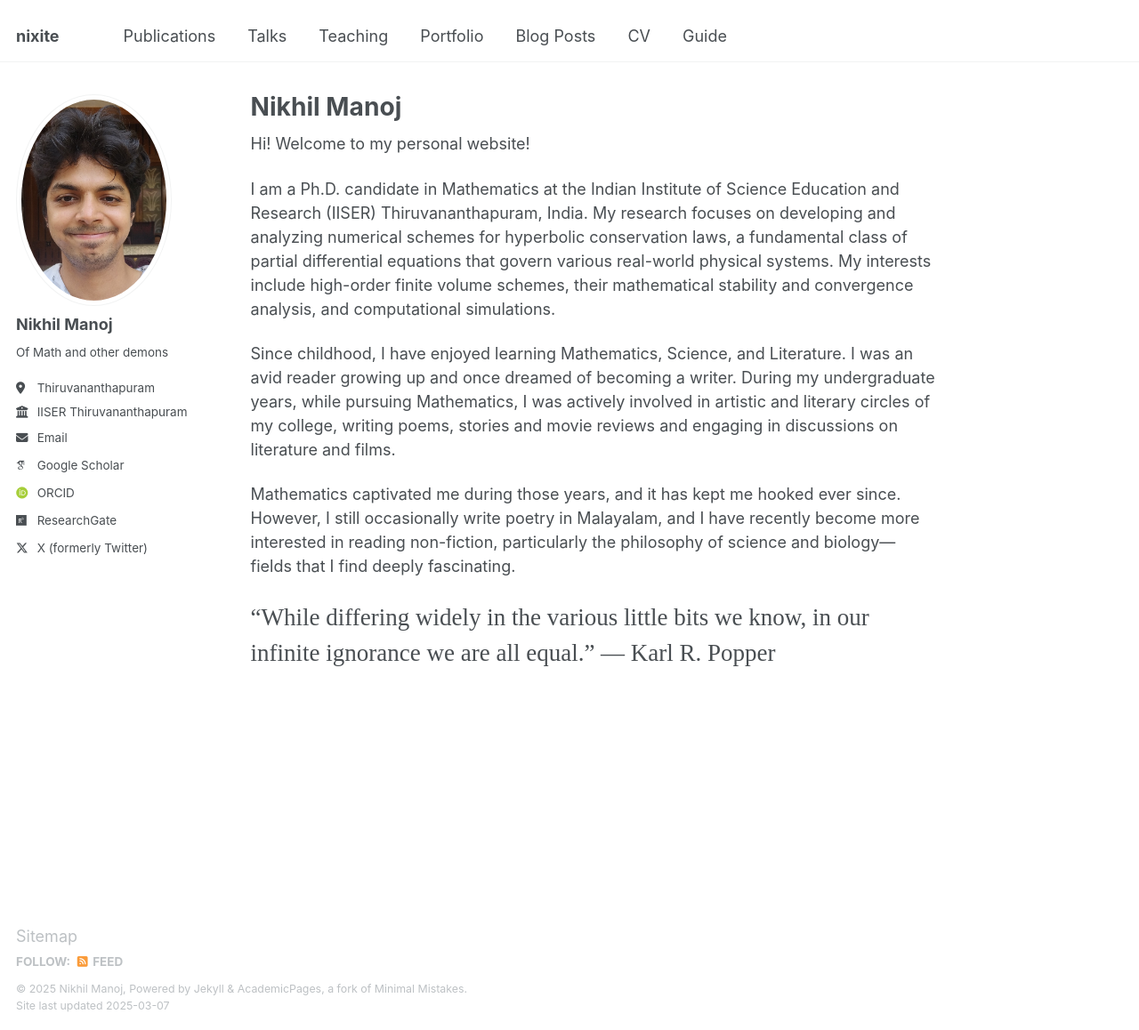
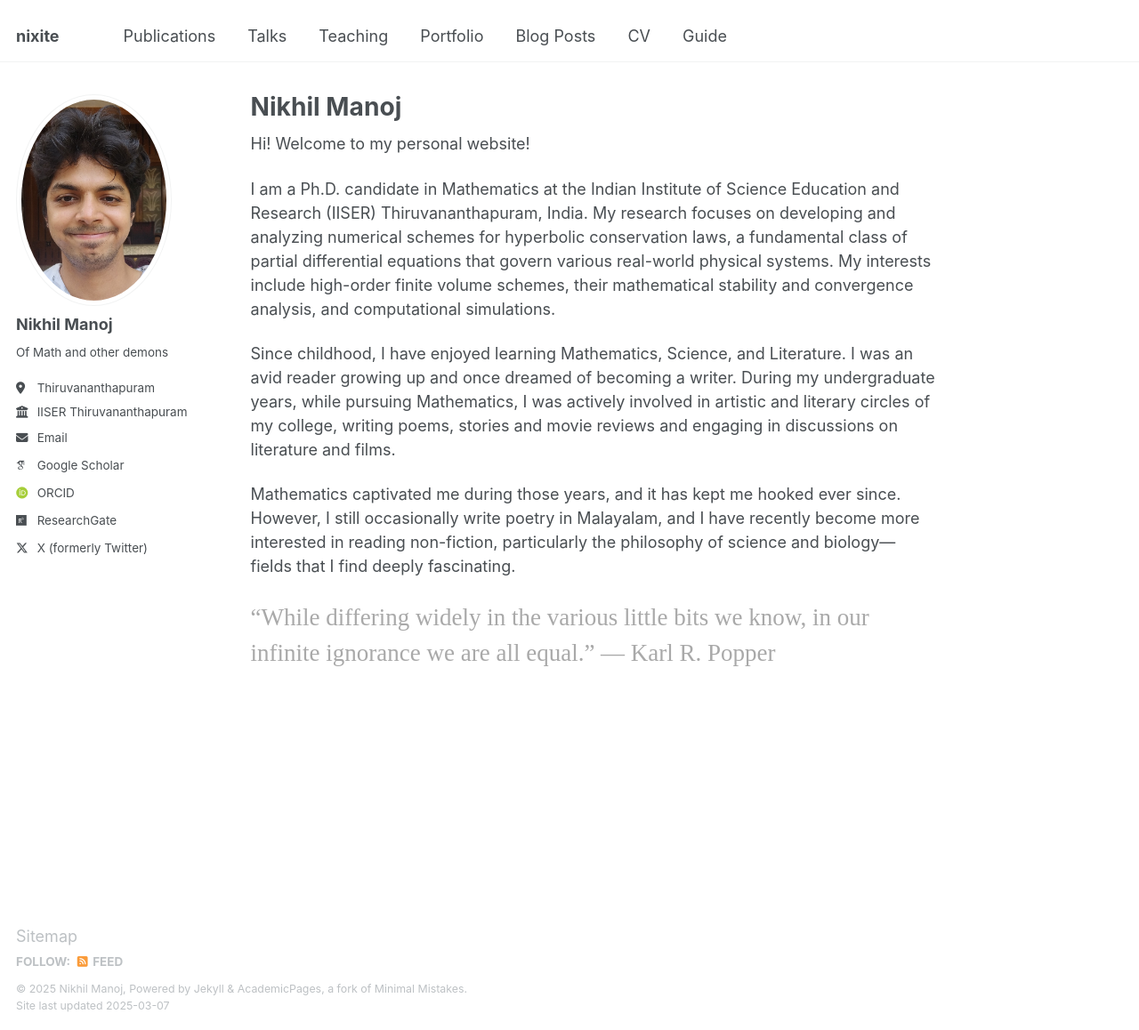
Before and after one commit to nikhil0597/nikhil0597.github.io, a Jekyll site: the page built from _pages/about.md, in a window 1280 px wide and 1158 px high. Shown: the whole window at 89% size. Built offline with Jekyll 4.4.1, drawn with Linux system fonts in a browser that asks for light colours; some web fonts are replaced.

Commit message:
Update about.md

```diff
--- a/_pages/about.md
+++ b/_pages/about.md
@@ -17,6 +17,7 @@ Mathematics captivated me during those years, and it has kept me hooked ever sin
 
 
 
-<span style="font-family: 'Brush Script MT', cursive; font-size: 1.5em;">
-“While differing widely in the various little bits we know, in our infinite ignorance we are all equal.”
-― Karl R. Popper </span>
+<span style="font-family: 'Brush Script MT', cursive; font-size: 1.5em; color: darkgray;">
+  “While differing widely in the various little bits we know, in our infinite ignorance we are all equal.”
+  ― Karl R. Popper
+</span>
```
